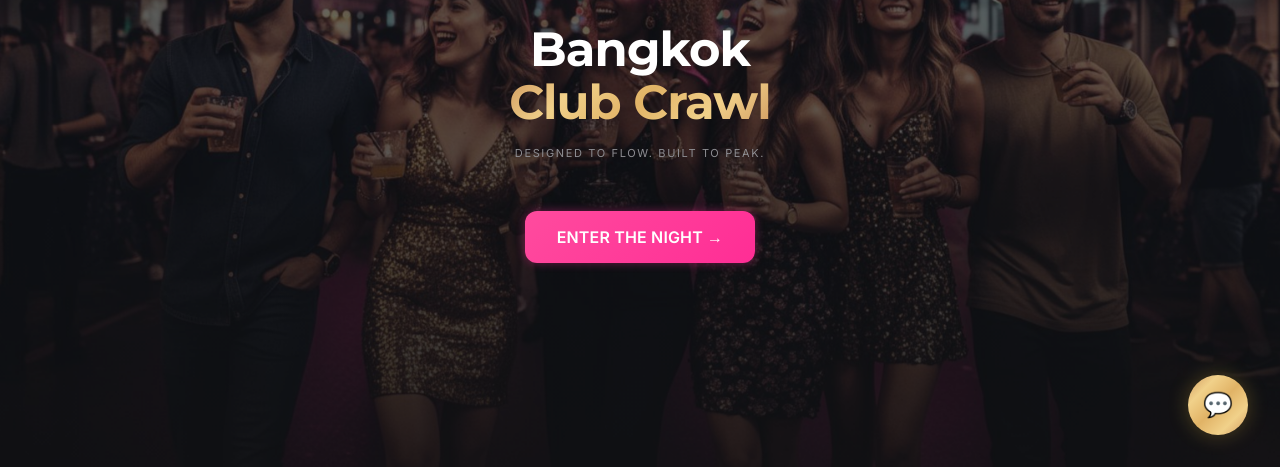
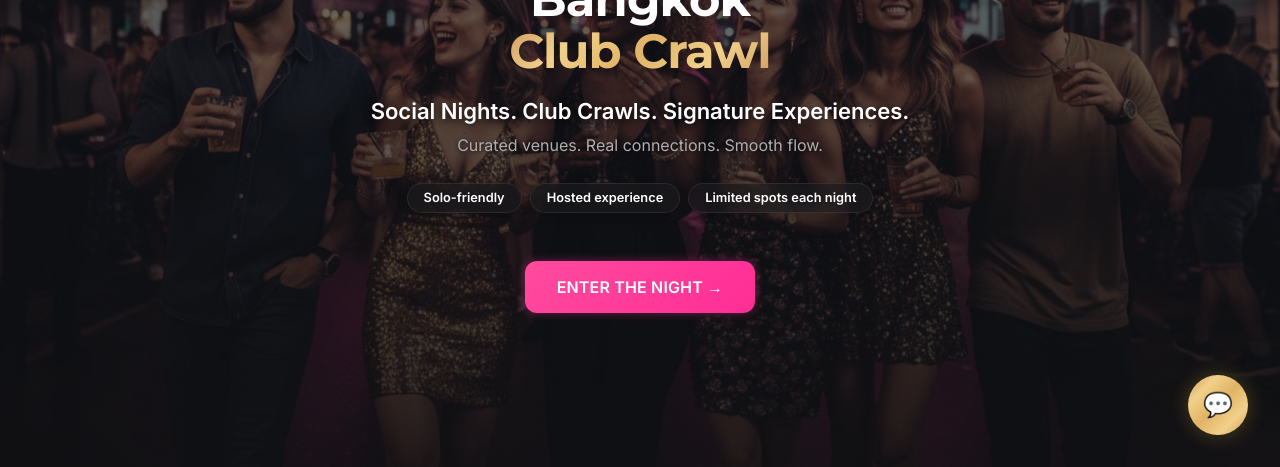
Before and after one commit to yourTHguide/NightlifeAntigravity, a website: page index.html in a window 1280 px wide. Shown: the part 333-800 px from the top of the page. Drawn offline with nearby package versions, Linux system fonts and the light colour scheme; animation ran at ten frames a second.

Commit message:
feat: updated hero section with support lines and web-app style badges

```diff
--- a/css/index.css
+++ b/css/index.css
@@ -331,12 +331,41 @@ section {
     line-height: 1.1;
 }
 
-.hero-subtitle {
-    font-size: var(--text-label);
-    letter-spacing: var(--tracking-wide);
-    color: var(--color-gray);
+.hero-subtitle-large {
+    font-size: var(--text-h3);
+    color: var(--color-white);
+    font-weight: var(--weight-semibold);
+    margin-bottom: var(--space-xs);
+    text-shadow: 0 2px 8px rgba(0, 0, 0, 0.8);
+}
+
+.hero-support-line {
+    font-size: var(--text-body);
+    color: var(--color-gray-light);
+    margin-bottom: var(--space-lg);
+    font-weight: var(--weight-regular);
+    text-shadow: 0 1px 4px rgba(0, 0, 0, 0.8);
+}
+
+.hero-badges {
+    display: flex;
+    flex-wrap: wrap;
+    gap: var(--space-sm);
+    justify-content: center;
     margin-bottom: var(--space-2xl);
-    text-transform: uppercase;
+}
+
+.hero-badge {
+    background: rgba(28, 28, 30, 0.6);
+    border: 1px solid var(--color-border);
+    padding: var(--space-xs) var(--space-md);
+    border-radius: var(--radius-full);
+    font-size: var(--text-small);
+    color: var(--color-white);
+    font-weight: var(--weight-semibold);
+    backdrop-filter: blur(8px);
+    -webkit-backdrop-filter: blur(8px);
+    box-shadow: 0 2px 10px rgba(0, 0, 0, 0.2);
 }
 
 /* === SELECT YOUR NIGHT === */
--- a/index.html
+++ b/index.html
@@ -48,7 +48,13 @@
                         style="width: 80%; height: auto;">
                 </div>
                 <h1 class="hero-title">Bangkok <br> <span class="text-gradient-gold">Club Crawl</span></h1>
-                <p class="hero-subtitle">Designed to Flow. Built to Peak.</p>
+                <p class="hero-subtitle-large">Social Nights. Club Crawls. Signature Experiences.</p>
+                <p class="hero-support-line">Curated venues. Real connections. Smooth flow.</p>
+                <div class="hero-badges">
+                    <span class="hero-badge">Solo-friendly</span>
+                    <span class="hero-badge">Hosted experience</span>
+                    <span class="hero-badge">Limited spots each night</span>
+                </div>
                 <button class="btn btn-primary" id="start-booking">ENTER THE NIGHT →</button>
             </div>
         </section>
```
